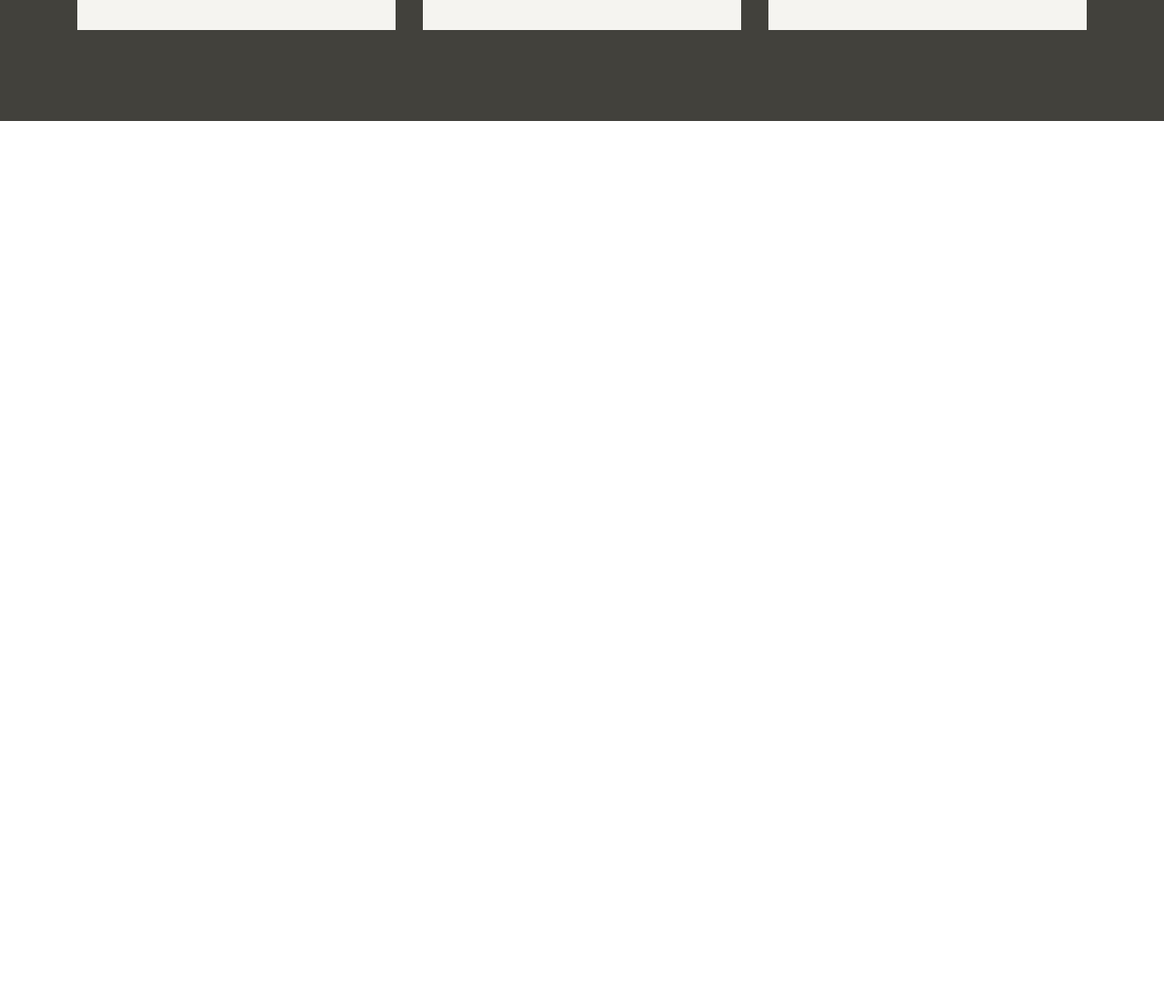
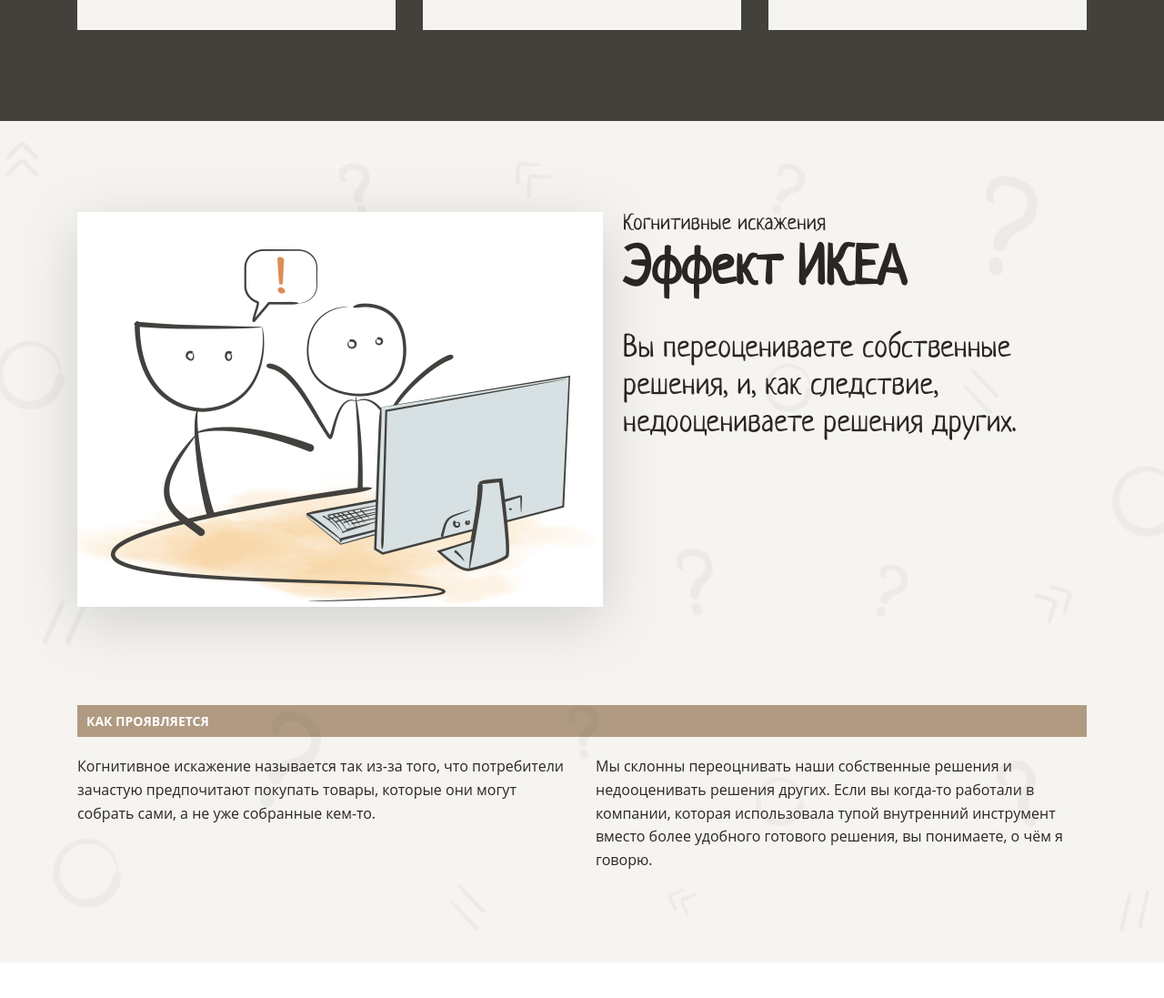
Before and after one commit to YU-K/layout-designer-project-lvl1, a website: page src/index.html in a window 1280 px wide. Shown: the part 2588-3685 px from the top of the page at 91% size. Before the commit the page ends 2821 px from the top, so only its background shows below. Drawn offline with Linux system fonts and the light colour scheme.

Commit message:
add ikkea-effect section

```diff
--- a/src/index.html
+++ b/src/index.html
@@ -9,7 +9,7 @@
     <link rel="stylesheet" href="styles/style.css">
 </head>
 <body>
-    <header class="bg">
+    <header class="bg pd-bottom-50">
         <div class="container relative">
                 <h1 class="relative"><span class="main-color">Когнитивные<br>искажения</span><br>в программировании</h1>
                 <img class="img absolute" src="/src/images/tota.png" alt="">
@@ -45,7 +45,7 @@
                     <p class="navigation-title">
                         <span>5 когнитивных <br>искажений<br></span> о существовании которых стоит помнить
                     </p>
-                    <a href="" class="card">
+                    <a href="#ikea-effect" class="card">
                         <span class="card-number">1</span>
                         <h3 class="card-title">Эффект ИКЕА</h3>
                         <p class="card-body">
@@ -85,10 +85,25 @@
 
 
         </section>
-            <!-- <section class="bg">
-                    <h2>Эффект ИКЕА</h2>
-                </section>
-                <section class="bg">
+        <section id="ikea-effect" class="bg relative">
+            <div class="container">
+                <div class="columns-2">
+                    <img src="../src/images/img-ikea-effect.png" alt="">
+                    <p class="mg-0 title pd-left-30">Когнитивные искажения</p>
+                    <h2 class="mg-0 section-title pd-left-30">Эффект ИКЕА</h2>
+                    <p class="description mg-0 pd-left-30">Вы переоцениваете собственные решения, и, как следствие, недооцениваете решения других.</p>
+                </div>
+                <h5>как проявляется</h5>
+                <div class="columns-2">
+                    <p class="mg-0">Когнитивное искажение называется так из-за того, что потребители зачастую предпочитают покупать товары, которые они
+                    могут собрать сами, а не уже собранные кем-то.</p>
+                    <p class="mg-0 break-avoid">Мы склонны переоцнивать наши собственные решения и недооценивать решения других. Если вы когда-то работали в компании,
+                    которая использовала тупой внутренний инструмент вместо более удобного готового решения, вы понимаете, о чём я говорю.</p>
+                </div>
+
+            </div>
+        </section>
+               <!-- <section class="bg">
                     <h2>Преждевременная оптимизация</h2>
                 </section>
                 <section class="bg">
--- a/src/styles/style.css
+++ b/src/styles/style.css
@@ -34,7 +34,7 @@
 }
 
 .bg {
-  padding-bottom: 50px;
+  /* padding-bottom: 50px; */
 
   background: #f5f4f0;
 }
@@ -67,7 +67,9 @@
 }
 
 h1,
-h2 {
+h2,
+.description,
+.title {
   font-family: Neucha, sans-serif;
   line-height: 1.2em;
 }
@@ -82,7 +84,8 @@
   font-size: 60px;
 }
 
-h3 {
+h3,
+.description {
   font-size: 34px;
   line-height: 1.2em;
 }
@@ -259,6 +262,14 @@
   padding: 0;
 }
 
+.pd-bottom-50 {
+  padding-bottom: 50px;
+}
+
+.pd-left-30 {
+  padding-left: 30px;
+}
+
 .mg-0 {
   margin: 0;
 }
@@ -267,6 +278,44 @@
   background: var(--basic-dark);
 }
 
+#ikea-effect h5 {
+  box-sizing: border-box;
+
+  margin: 100px 0 20px 0;
+
+  padding: 5px 10px;
+
+  color: white;
+
+  font-size: 14px;
+
+  text-transform: uppercase;
+
+  background: #b09a81;
+}
+
+#ikea-effect img {
+  /* vertical-align: middle; */
+  filter: drop-shadow(0 16px 32px rgba(0, 0, 0, 0.15));
+}
+
+.columns-2 {
+  column-count: 2;
+  column-gap: 30px;
+}
+
+.section-title {
+  margin-bottom: 30px;
+}
+
+.title {
+  font-size: 24px;
+}
+
+.break-avoid {
+  break-inside: avoid;
+}
+
 footer {
   margin-bottom: 100px;
 }
```
Also changed, not shown: src/images/img-ikea-effect.png (added).
